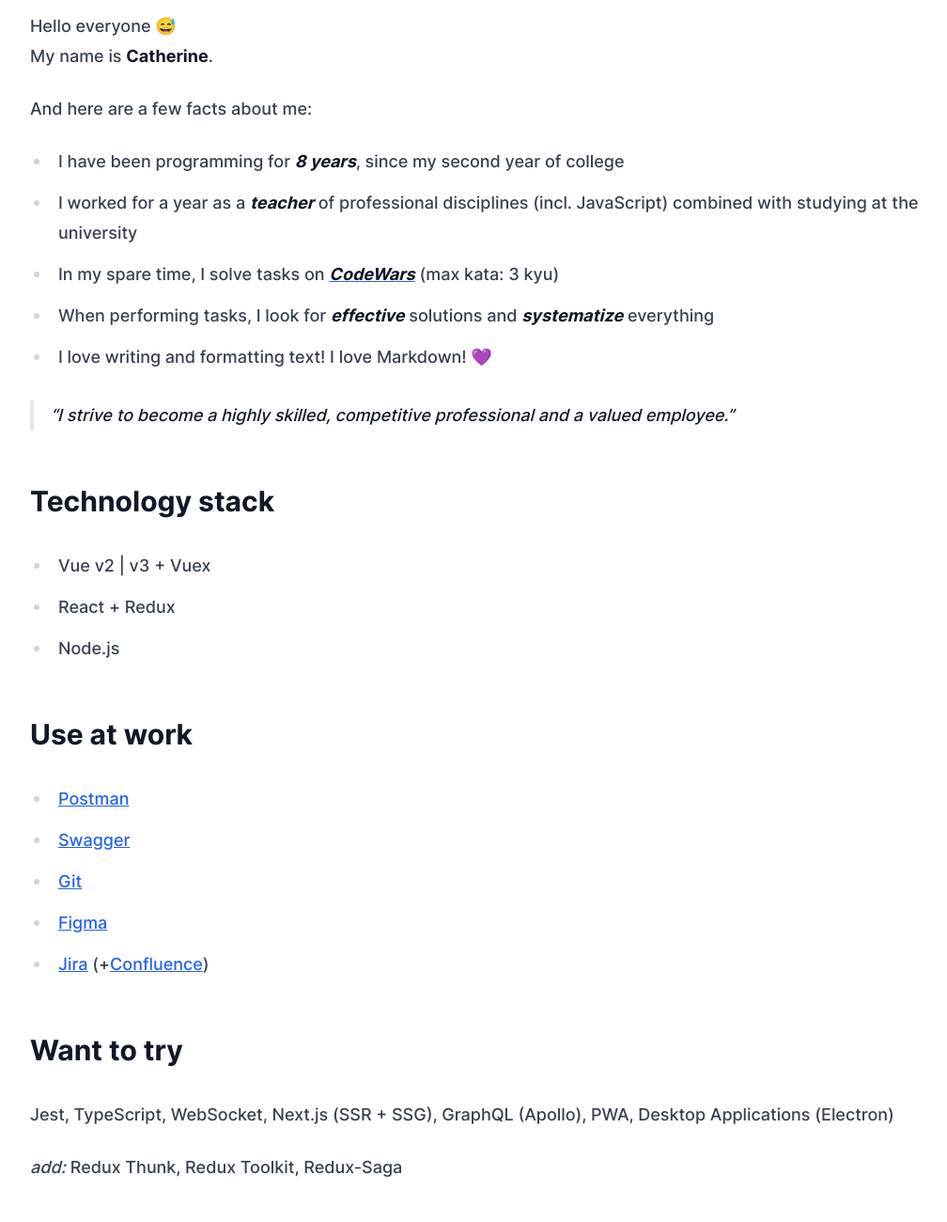
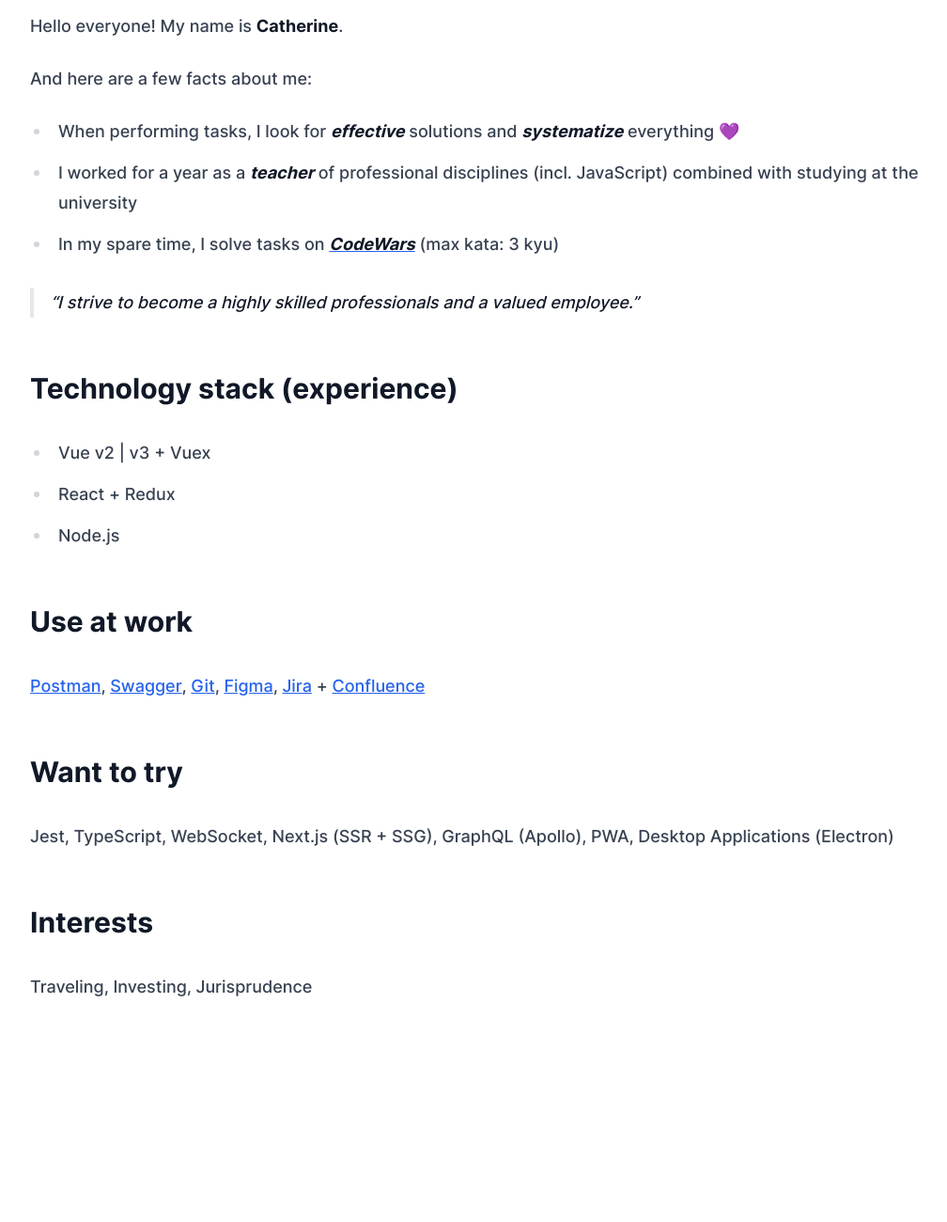
Before and after one commit to vernicat/portfolio, a plain HTML site: page about/index.html in a window 1280 px wide. Shown: the part 180-1480 px from the top of the page at 94% size, without its empty margins (112-1120 px from the left). After the commit the page ends 1342 px from the top, so only its background shows below. Drawn offline with Linux system fonts and the light colour scheme.

Commit message:
upd text

```diff
--- a/about/index.html
+++ b/about/index.html
@@ -75,42 +75,26 @@
   class="mb-16 max-w-5xl mx-auto px-4 prose lg:prose-lg prose-blue dark:prose-dark"
 >
   <h1 class="font-bold text-3xl">About Me</h1>
-  <p>Hello everyone 😅<br>
-My name is <strong>Catherine</strong>.</p>
+  <p>Hello everyone! My name is <strong>Catherine</strong>.</p>
 <p>And here are a few facts about me:</p>
-<!-- raw HTML omitted -->
-<!-- raw HTML omitted -->
-<!-- raw HTML omitted -->
-<!-- raw HTML omitted -->
-<!-- raw HTML omitted -->
-<!-- raw HTML omitted -->
 <ul>
-<li>I have been programming for <em><strong>8 years</strong></em>, since my second year of college</li>
+<li>When performing tasks, I look for <em><strong>effective</strong></em> solutions and <em><strong>systematize</strong></em> everything 💜</li>
 <li>I worked for a year as a <em><strong>teacher</strong></em> of professional disciplines (incl. JavaScript) combined with studying at the university</li>
 <li>In my spare time, I solve tasks on <a href="https://www.codewars.com/dashboard"><em><strong>CodeWars</strong></em></a> (max kata: 3 kyu)</li>
-<li>When performing tasks, I look for <em><strong>effective</strong></em> solutions and <em><strong>systematize</strong></em> everything</li>
-<li>I love writing and formatting text! I love Markdown! 💜</li>
 </ul>
 <blockquote>
-<p>I strive to become a highly skilled, competitive professional and a valued employee.</p>
+<p>I strive to become a highly skilled professionals and a valued employee.</p>
 </blockquote>
-<h2 id="technology-stack">Technology stack</h2>
+<h2 id="technology-stack-experience">Technology stack (experience)</h2>
 <ul>
 <li>Vue v2 | v3 + Vuex</li>
 <li>React + Redux</li>
 <li>Node.js</li>
 </ul>
 <h2 id="use-at-work">Use at work</h2>
-<ul>
-<li><a href="https://www.postman.com/">Postman</a></li>
-<li><a href="https://swagger.io/">Swagger</a></li>
-<li><a href="https://www.atlassian.com/git">Git</a></li>
-<li><a href="https://www.figma.com/">Figma</a></li>
-<li><a href="https://www.atlassian.com/ru/software/jira">Jira</a> (+<a href="https://www.atlassian.com/ru/software/confluence">Confluence</a>)</li>
-</ul>
+<p><a href="https://www.postman.com/">Postman</a>, <a href="https://swagger.io/">Swagger</a>, <a href="https://www.atlassian.com/git">Git</a>, <a href="https://www.figma.com/">Figma</a>, <a href="https://www.atlassian.com/ru/software/jira">Jira</a> + <a href="https://www.atlassian.com/ru/software/confluence">Confluence</a></p>
 <h2 id="want-to-try">Want to try</h2>
 <p>Jest, TypeScript, WebSocket, Next.js (SSR + SSG), GraphQL (Apollo), PWA, Desktop Applications (Electron)</p>
-<p><em>add:</em> Redux Thunk, Redux Toolkit, Redux-Saga</p>
 <h2 id="interests">Interests</h2>
 <p>Traveling, Investing, Jurisprudence</p>
 
--- a/index.xml
+++ b/index.xml
@@ -13,10 +13,9 @@
       <pubDate>Sat, 24 Apr 2021 00:00:00 +0000</pubDate>
 
       <guid>https://vernicat.github.io/portfolio/about/</guid>
-      <description>Hello everyone 😅
-My name is Catherine.
+      <description>Hello everyone! My name is Catherine.
 And here are a few facts about me:
-I have been programming for 8 years, since my second year of college I worked for a year as a teacher of professional disciplines (incl. JavaScript) combined with studying at the university In my spare time, I solve tasks on CodeWars (max kata: 3 kyu) When performing tasks, I look for effective solutions and systematize everything I love writing and formatting text!</description>
+When performing tasks, I look for effective solutions and systematize everything 💜 I worked for a year as a teacher of professional disciplines (incl. JavaScript) combined with studying at the university In my spare time, I solve tasks on CodeWars (max kata: 3 kyu) I strive to become a highly skilled professionals and a valued employee.</description>
     </item>
 
     <item>
```
